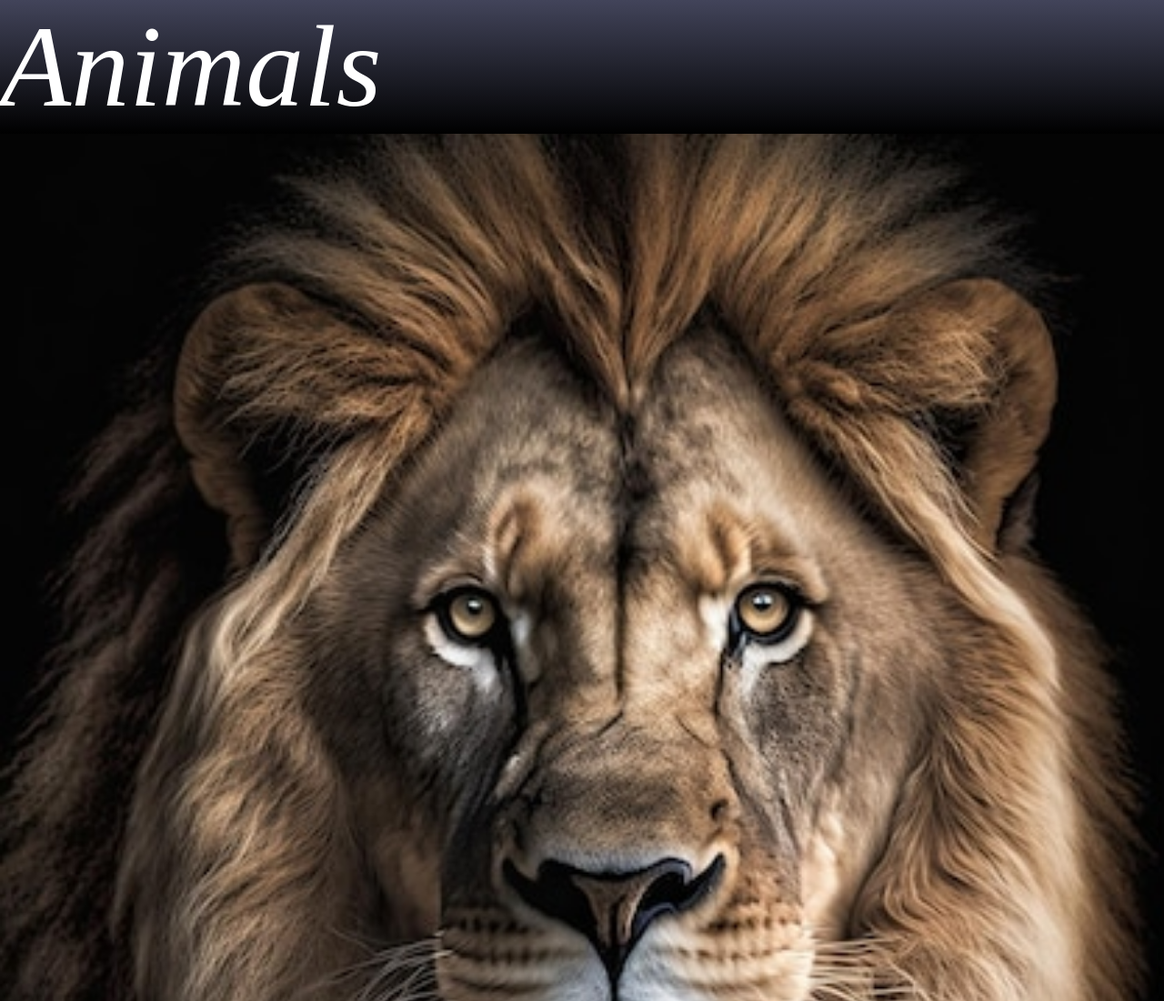
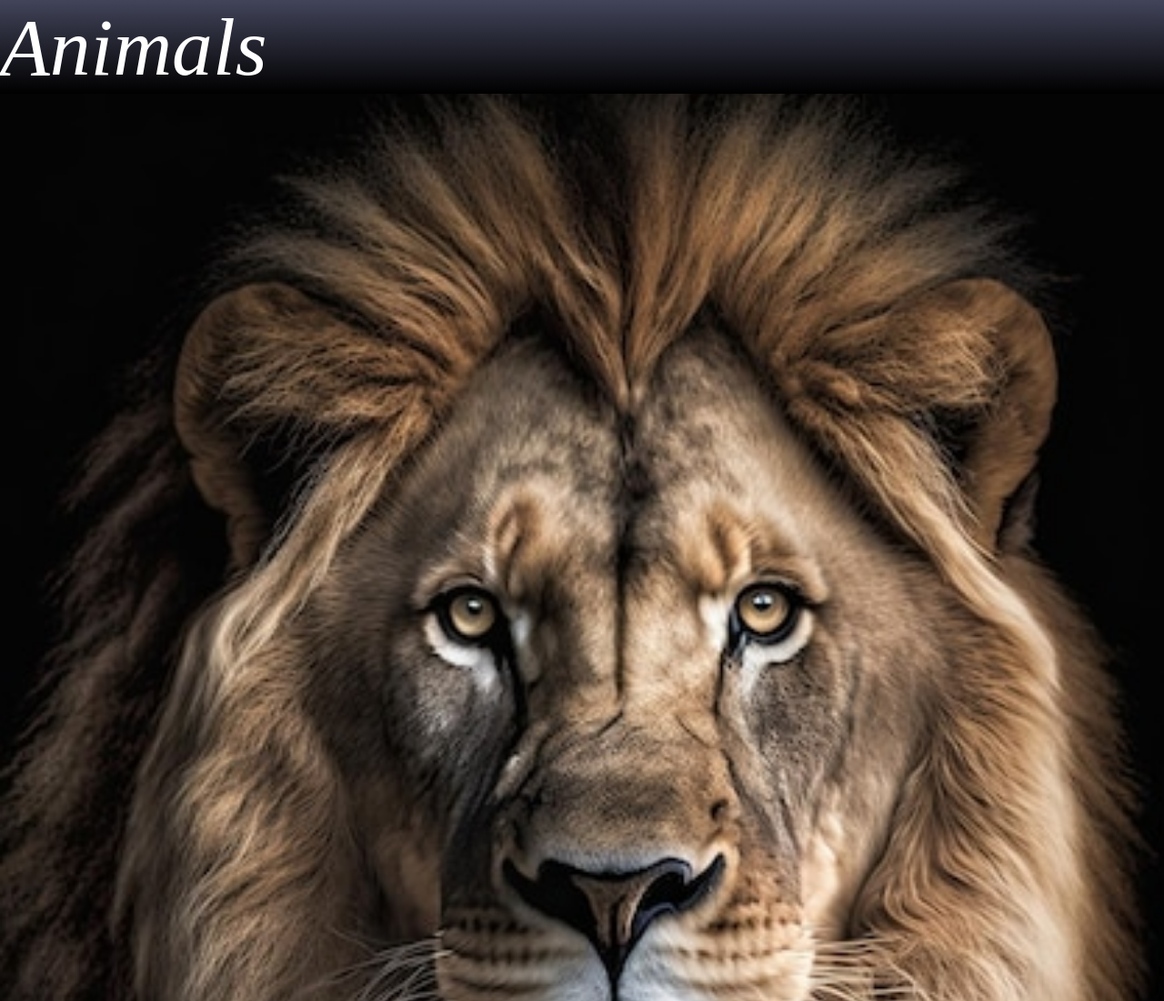
Before and after one commit to Aniselva/Aniselva.github.io, a plain HTML site: page index.html in a window 1280 px wide. Shown: the top 1100 px of the page at 91% size. Drawn offline with Linux system fonts and the light colour scheme.

Commit message:
Update style.css

```diff
--- a/style.css
+++ b/style.css
@@ -8,7 +8,7 @@ body{
 }
 .topo{
   background-image: linear-gradient(#42445A,black);
-  font-size: 10vw;
+  font-size: 7vw;
   color: white ;
   padding: 0vw;
   font-family: 'Times New Roman', Times, serif;
```
